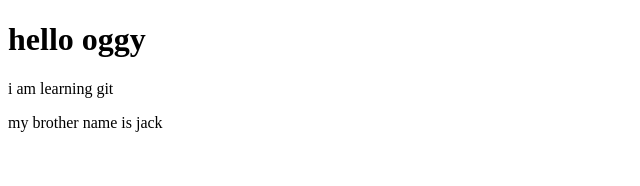
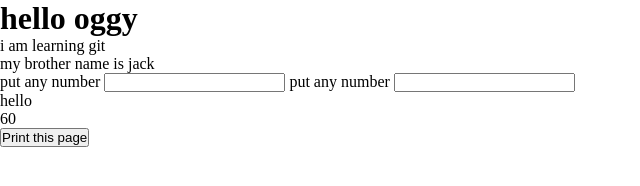
Before and after one commit to MR-OGGY-30/DEMO, a plain HTML site: page index.html in a window 1280 px wide. Shown: the whole page, without its empty margins (0-640 px from the left). Drawn offline with Linux system fonts and the light colour scheme.

Commit message:
updating files

```diff
--- a/index.html
+++ b/index.html
@@ -4,11 +4,20 @@
     <meta charset="UTF-8">
     <meta name="viewport" content="width=device-width, initial-scale=1.0">
     <title>Document</title>
+    <link rel="stylesheet" href="style.css">
 </head>
 <body>
     <h1>hello oggy</h1>
     <p>i am learning git</p>
     <p>my brother name is jack</p>
+    <label for="input1">put any number</label>
+    <input id="input1" name="input1" type="number">
+    <label for="input2">put any number</label>
+    <input id="input2" name="input2" type="number">
+    <p id="output"></p>
+    <p id="output2"></p>
+
+    <button onclick="window.print()">Print this page</button>
 <script src="main.js"></script>
 </body>
 </html>
--- a/main.js
+++ b/main.js
@@ -0,0 +1,11 @@
+var input1 = document.getElementById("input1").value;
+var input2 = document.getElementById("input2").value;
+var output = input1 + input2;
+document.getElementById("output").innerHTML = "hello";
+window.alert("hello oggy")
+let a, b, c;
+a = 10;
+b = 20;
+c = 30;
+let x = a + b + c;
+document.getElementById("output2").innerHTML = x;
--- a/style.css
+++ b/style.css
@@ -0,0 +1,5 @@
+*{
+    padding: 0;
+    margin: 0;
+    box-sizing: border-box;
+}
```
